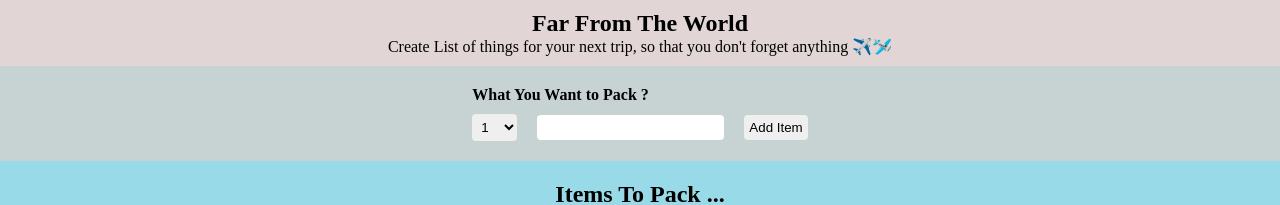
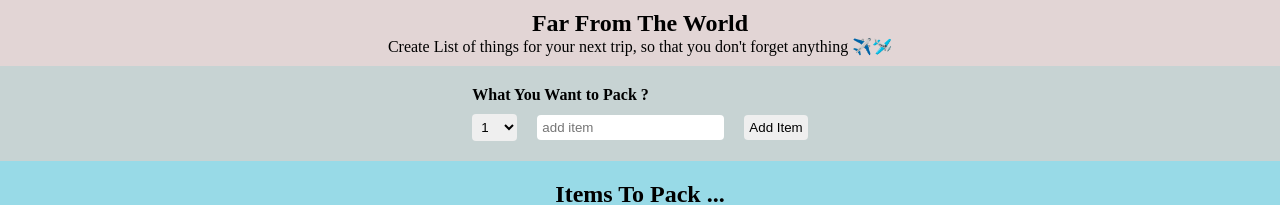
Before and after one commit to ShashankShekhar9839/Reactjs, a React (Vite) app in the folder packing-list/: page / in a window 1280 px wide. Shown: the top 205 px of the page. Built offline with nearby package versions, Linux system fonts and the light colour scheme.

Commit message:
code cleaning

```diff
--- a/packing-list/src/App.jsx
+++ b/packing-list/src/App.jsx
@@ -1,8 +1,8 @@
+import { useState } from "react";
 import "./App.css";
 import Header from "./components/Header";
 import Form from "./components/Form";
 import PackingList from "./components/PackingList";
-import { useEffect, useState } from "react";
 import Footer from "./components/Footer";
 
 function App() {
--- a/packing-list/src/components/Form.jsx
+++ b/packing-list/src/components/Form.jsx
@@ -33,7 +33,12 @@ const Form = ({ addItem }) => {
               </option>
             ))}
           </select>
-          <input type="text" value={description} onChange={handleInputChange} />
+          <input
+            type="text"
+            value={description}
+            onChange={handleInputChange}
+            placeholder="add item"
+          />
           <button>Add Item</button>
         </div>
       </form>
```
